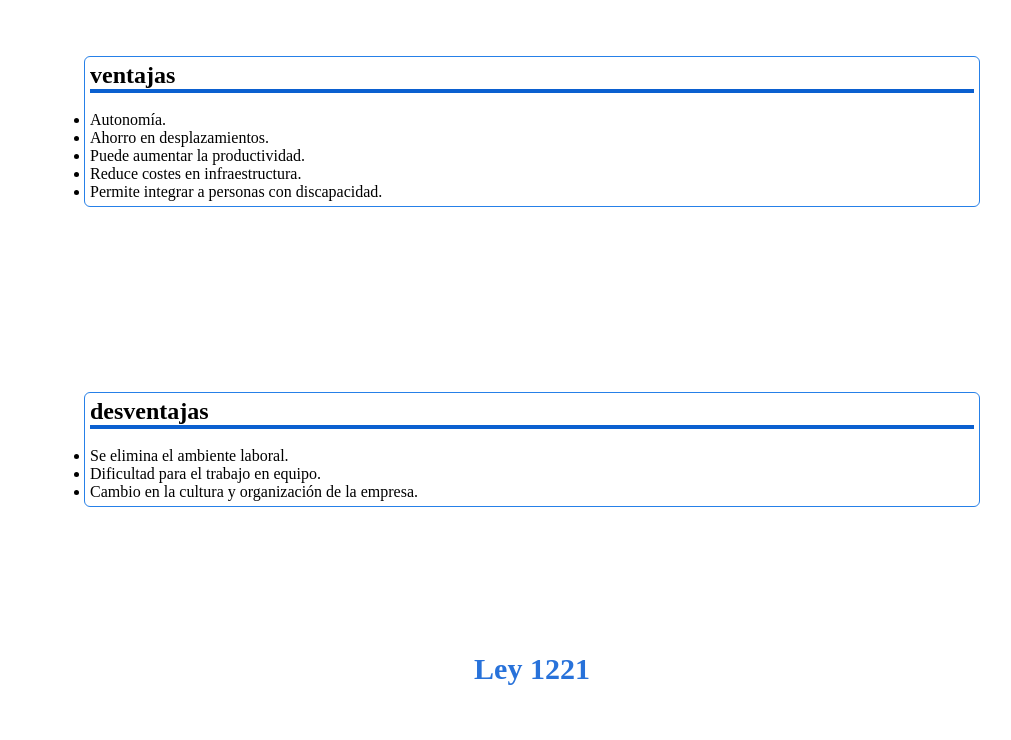
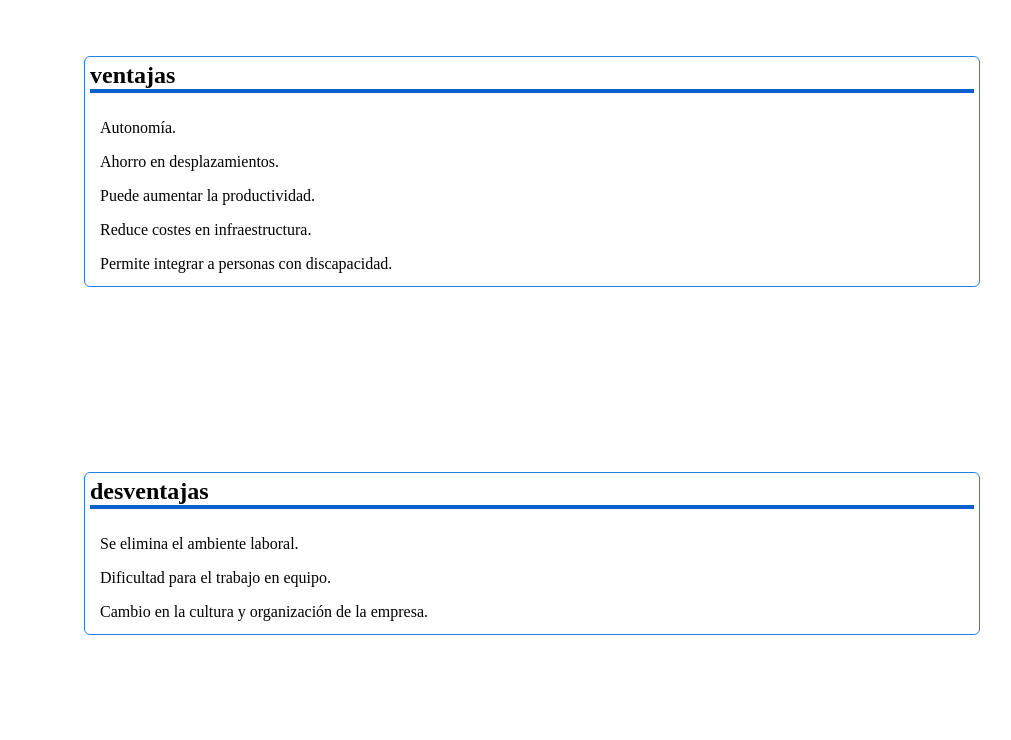
Before and after one commit to Dago456/pagina, a plain HTML site: page index.html in a window 1280 px wide. Shown: the part 1870-2610 px from the top of the page, without its empty margins (108-1119 px from the left). Drawn offline with Linux system fonts and the light colour scheme; a web font is replaced by a local one.

Commit message:
se pone mas bonito

```diff
--- a/css/estils.css
+++ b/css/estils.css
@@ -105,7 +105,11 @@ header.titulo_header {
     font-weight: 300;
     color: #fff;
 }
-
+.proscontras ul li{
+    text-decoration: none;
+    padding: 8px 10px;
+    display: block;
+}
 .contenedor-what-it {
     display: flex;
     justify-content: space-evenly;
```
